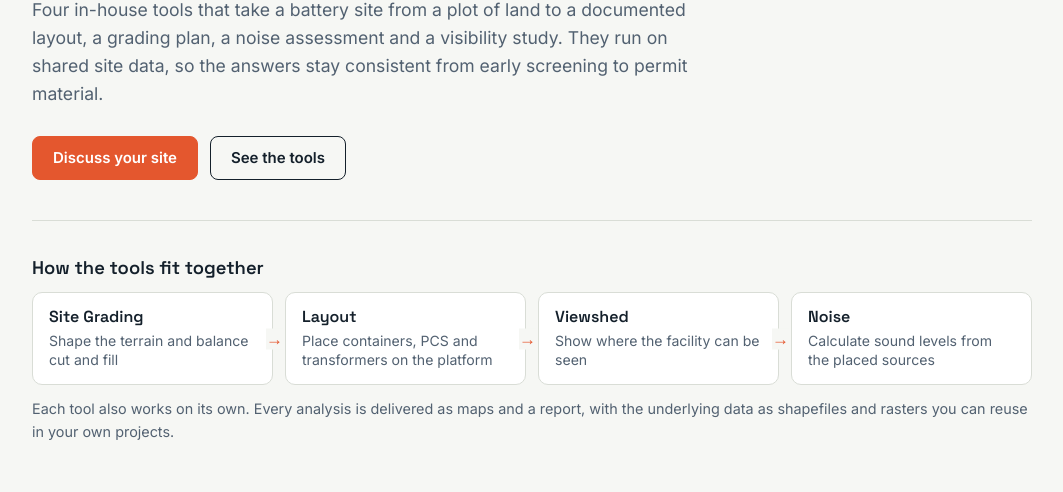
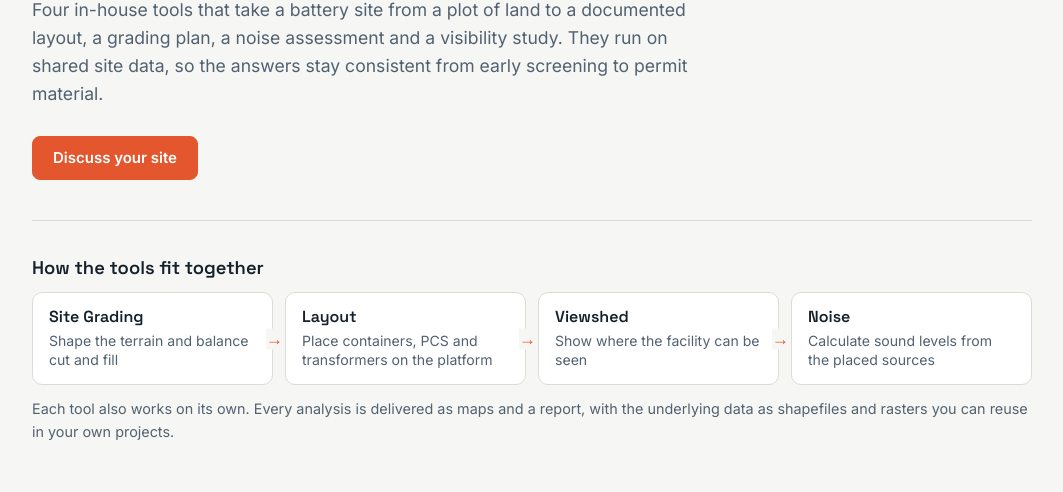
Before and after one commit to bouncyenergy/bouncy-tools, a plain HTML site: page index.html in a window 1280 px wide. Shown: the part 235-727 px from the top of the page, without its empty margins (108-1171 px from the left). Drawn offline with Linux system fonts and the light colour scheme.

Commit message:
Remove link to grading tools from index.html
Removed link to 'See the tools' from hero section.

```diff
--- a/index.html
+++ b/index.html
@@ -99,7 +99,6 @@ section.tool:last-of-type { border-bottom: 0; }
   <p class="lead">Four in-house tools that take a battery site from a plot of land to a documented layout, a grading plan, a noise assessment and a visibility study. They run on shared site data, so the answers stay consistent from early screening to permit material.</p>
   <div class="hero-links">
     <a class="btn primary" href="#contact">Discuss your site</a>
-    <a class="btn" href="#grading">See the tools</a>
   </div>
 </header>
 
```
